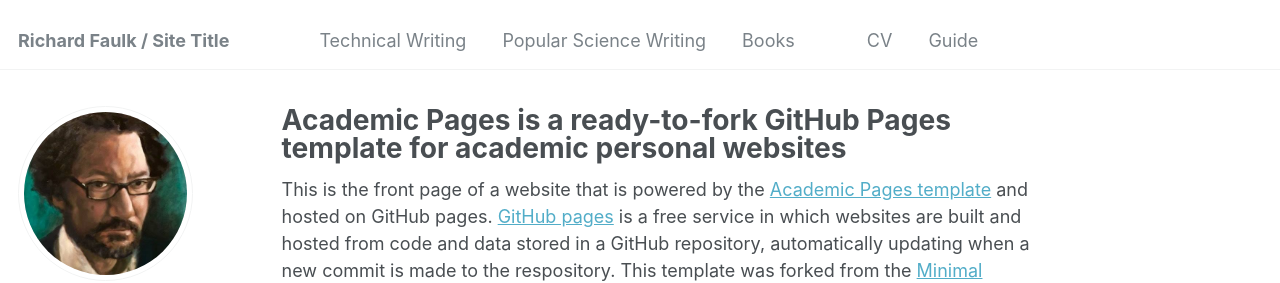
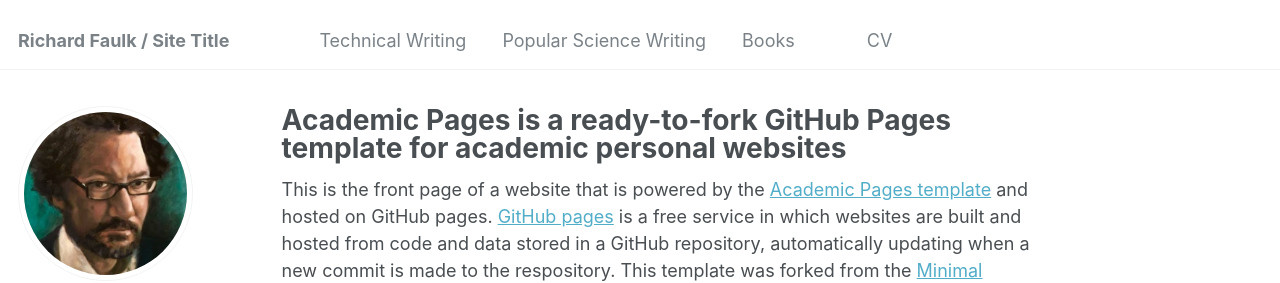
Before and after one commit to RichardKF/richardkf.github.io, a Jekyll site: the page built from _pages/about.md, in a window 1280 px wide. Shown: the top 283 px of the page. Built offline with Jekyll 4.4.1, drawn with Linux system fonts in a browser that asks for light colours.

Commit message:
Update navigation.yml

```diff
--- a/_data/navigation.yml
+++ b/_data/navigation.yml
@@ -15,9 +15,6 @@ main:
   # - title: "Talks"
   #  url: /talks/
 
-  # - title: "Teaching"
-  #  url: /teaching/
-
   - # title: "Portfolio"
     # url: /portfolio/
 
@@ -26,6 +23,3 @@ main:
 
   - title: "CV"
     url: /cv/
-
-  - title: "Guide"
-    url: /markdown/
```
